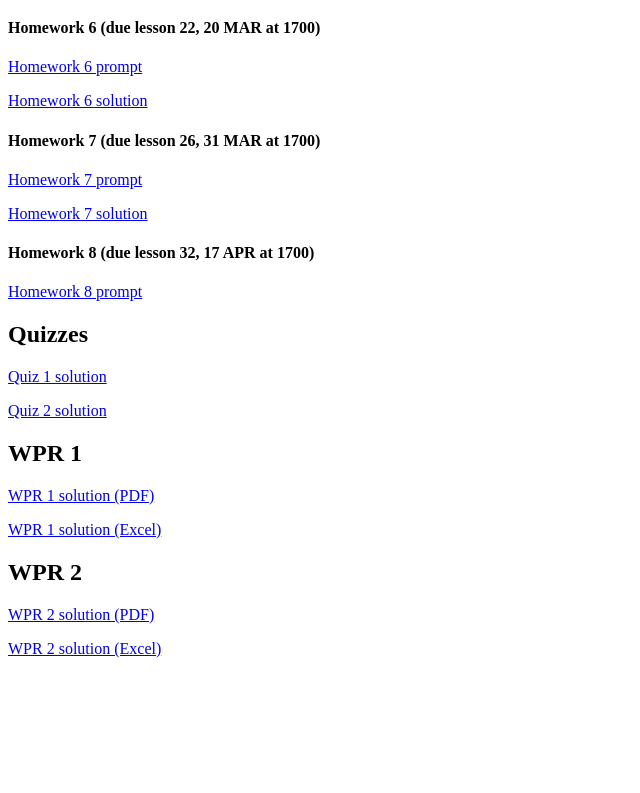
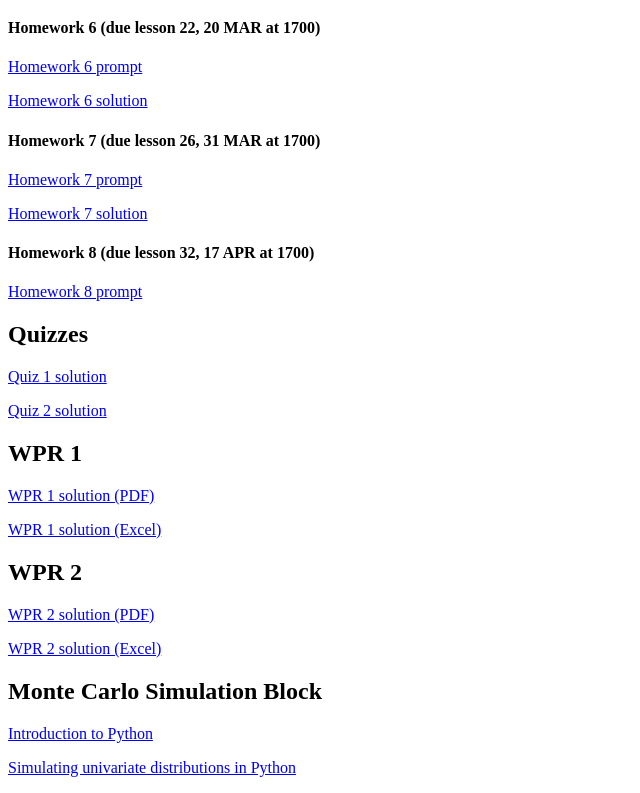
Before and after one commit to evangelistapaul/EM384, a plain HTML site: page index.html in a window 1280 px wide. Shown: the part 867-1660 px from the top of the page, without its empty margins (0-640 px from the left). Before the commit the page ends 1541 px from the top, so only its background shows below. Drawn offline with Linux system fonts and the light colour scheme.

Commit message:
Update index.html

```diff
--- a/index.html
+++ b/index.html
@@ -57,5 +57,11 @@ This website will serve as a simple container to distribute material in EM384 co
   <P> <a href="https://evangelistapaul.github.io/EM384/EM384_AT23-2_WPR_2_solution.pdf">WPR 2 solution (PDF)</a></P>
  <P> <a href="https://evangelistapaul.github.io/EM384/EM384_AT23-2_WPR_2_solution.xlsx">WPR 2 solution (Excel)</a></P>
 
+<H2>Monte Carlo Simulation Block</H2>
+<P> <a href="https://evangelistapaul.github.io/EM384/L33_IntroToPython_EM384.html">Introduction to Python</a></P>
+<P> <a href="https://evangelistapaul.github.io/EM384/L33_univariate_simulation.html">Simulating univariate distributions in Python</a></P>
+
+
+
 </body>
 </html>
```
